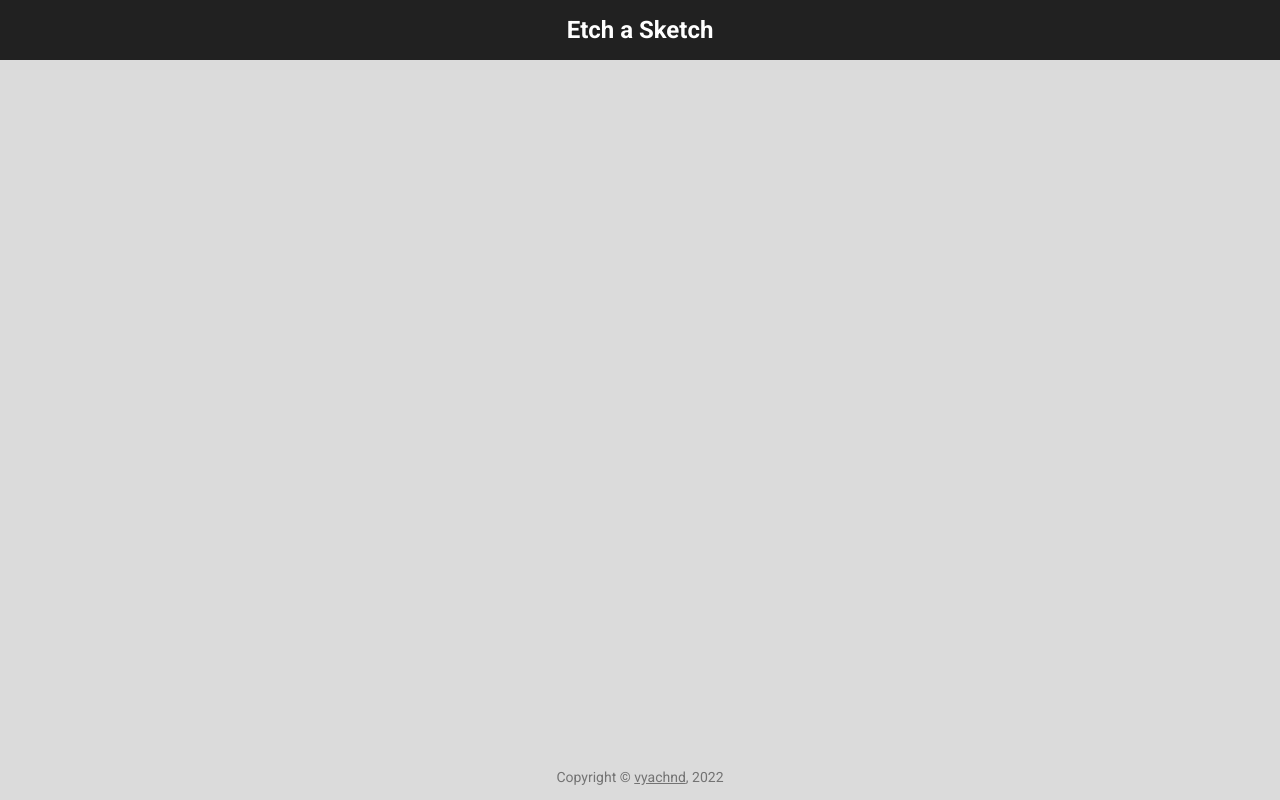
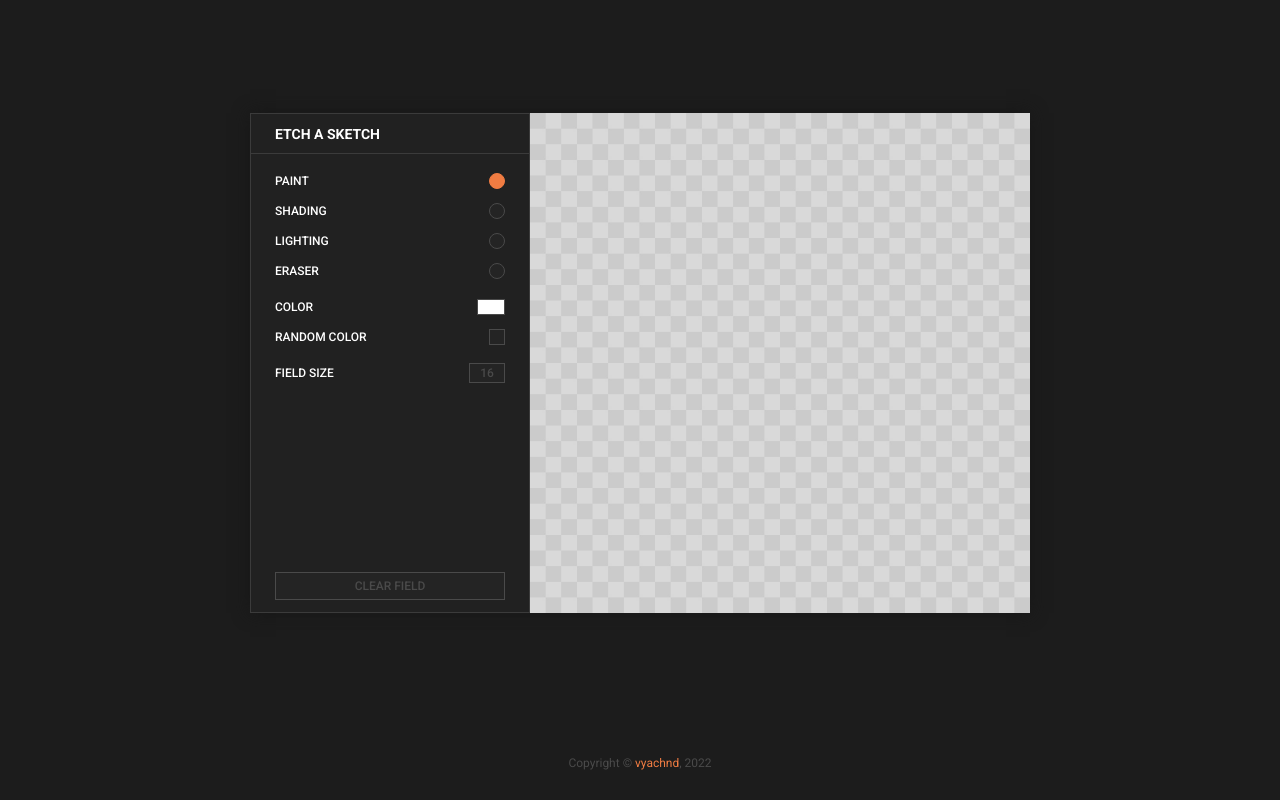
Before and after one commit to vyachnd/the-odin-project, a website with bundled scripts: page etch-a-sketch/index.html in a window 1280 px wide. Built offline with nearby package versions, Linux system fonts and the light colour scheme.

Commit message:
feat: i don't know...

```diff
--- a/etch-a-sketch/index.html
+++ b/etch-a-sketch/index.html
@@ -8,13 +8,10 @@
   </head>
 
   <body>
-    <header class="page-header">
-      <h1 class="header__title">Etch a Sketch</h1>
-    </header>
+    <div id="app">
+      <main class="app__content"></main>
 
-    <main class="page-main"></main>
-
-    <footer class="page-footer">
+      <footer class="app__footer">
         <span class="footer__copyright">
           Copyright &copy;
           <a
@@ -22,9 +19,11 @@
             href="https://github.com/vyachnd"
             target="_blank"
             rel="noopener"
-        >vyachnd</a>, 2022
+            >vyachnd</a
+          >, 2022
         </span>
       </footer>
+    </div>
 
     <script src="./index.js" type="module"></script>
   </body>
--- a/etch-a-sketch/index.js
+++ b/etch-a-sketch/index.js
@@ -1 +1,9 @@
-console.log('Script index.js loaded');
+import Painter from './components/painter/index.js';
+
+const appContent = document.querySelector('.app__content');
+
+if (appContent instanceof HTMLElement) {
+  (() => new Painter({
+    node: appContent,
+  }))();
+}
--- a/etch-a-sketch/scss/_vars.scss
+++ b/etch-a-sketch/scss/_vars.scss
@@ -1,7 +1,4 @@
-$page-bg-color: #dbdbdb;
-
-$page-header-bg-color: #212121;
-$page-header-title-color: #fff;
-
-$page-footer-copyright-color: #737373;
-$page-footer-copyright-link-hover-color: #1A79FF;
+$theme-color-dark: #1c1c1c;
+$theme-color-gray: #4a4a4a;
+$theme-color-orange: #f07c42;
+$theme-color-orange-l: #ff9966;
--- a/etch-a-sketch/scss/main.scss
+++ b/etch-a-sketch/scss/main.scss
@@ -1,6 +1,8 @@
 @import url('https://fonts.googleapis.com/css2?family=Roboto:wght@400;500;700&display=swap');
 
 @import './vars';
+
+@import '../components/painter/scss/main.scss';
 
 *,
 *::before,
@@ -11,52 +13,41 @@
   font-family: Roboto, sans-serif;
 }
 
-// Body
 body {
-  background-color: $page-bg-color;
+  background-color: $theme-color-dark;
+}
+
+#app {
   display: flex;
   flex-direction: column;
   min-height: 100vh;
 }
 
-// Page Header
-.page-header {
-  background-color: $page-header-bg-color;
+.app__content {
   display: flex;
   align-items: center;
   justify-content: center;
-  height: 60px;
-
-  & .header__title {
-    color: $page-header-title-color;
-    font-size: 24px;
-    font-weight: 700;
-  }
-}
-
-// Page Main
-.page-main {
   flex-grow: 1;
 }
 
-// Page Footer
-.page-footer {
+.app__footer {
   display: flex;
   align-items: center;
   justify-content: center;
-  padding: 15px 0;
+  padding: 30px 0;
 
   & .footer__copyright {
-    color: $page-footer-copyright-color;
-    font-size: 14px;
+    color: $theme-color-gray;
+    font-size: 12px;
     font-weight: 400;
 
     & .copyright__link {
-      color: inherit;
+      color: $theme-color-orange;
+      text-decoration: none;
       transition: color .15s ease-in-out;
 
       &:hover {
-        color: $page-footer-copyright-link-hover-color;
+        color: $theme-color-orange-l;
       }
     }
   }
```
Lines whose indentation alone changed are shown as unchanged.
